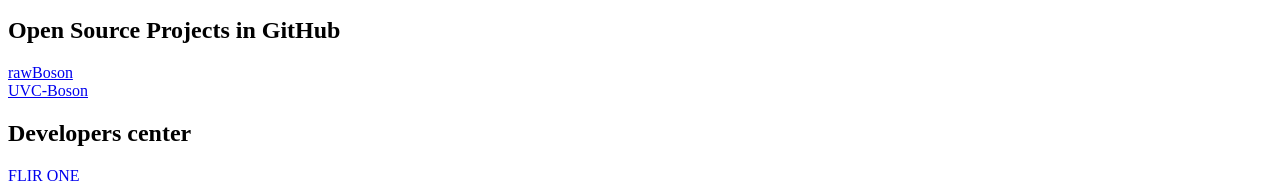
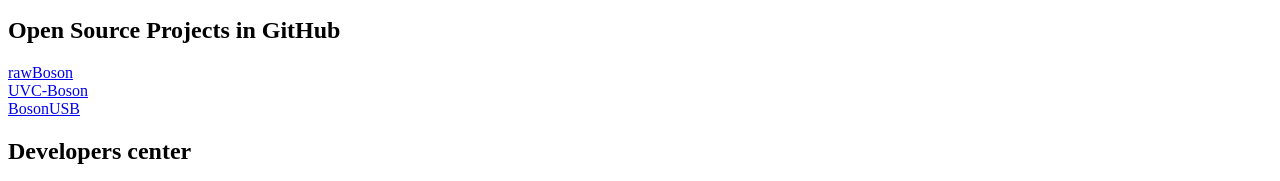
Before and after one commit to FLIR/flir.github.io, a plain HTML site: page index.html in a window 1280 px wide. Shown: the part 119-300 px from the top of the page. Drawn offline with Linux system fonts and the light colour scheme.

Commit message:
Adding Boson USB tool for Linux in the project lists

```diff
--- a/index.html
+++ b/index.html
@@ -10,6 +10,7 @@
 <h2>Open Source Projects in GitHub</h2>
 <a href="https://github.com/FLIR/rawBoson">rawBoson</a><br>
 <a href="https://github.com/FLIR/UVC-Boson">UVC-Boson</a><br>
+<a href="https://github.com/FLIR/BosonUSB">BosonUSB</a><br>
 
 <h2>Developers center</h2>
 <a href="https://developer.flir.com">FLIR ONE</a><br>
```
